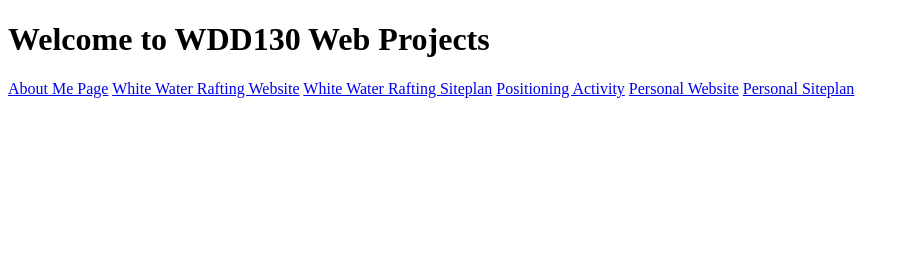
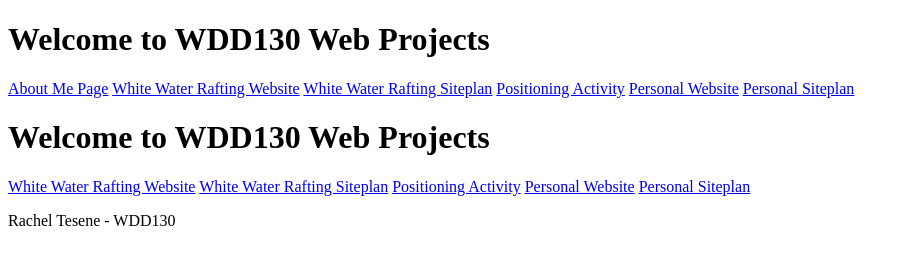
Before and after one commit to racheltesene/WDD130, a plain HTML site: page index.html in a window 1280 px wide. Shown: the whole page, without its empty margins (0-909 px from the left). Drawn offline with Linux system fonts and the light colour scheme.

Commit message:
added paragraph to the home page

```diff
--- a/index.html
+++ b/index.html
@@ -16,6 +16,15 @@
   <a href="#">Personal Website</a>
   <a href="#">Personal Siteplan</a>
 </nav>
+<h1>Welcome to WDD130 Web Projects</h1>
+<nav>
+  <a href="wwr/index.html">White Water Rafting Website</a>
+  <a href="wwr/site-plan-rafting.html">White Water Rafting Siteplan</a>
+  <a href="positioning.html">Positioning Activity</a>
+  <a href="#">Personal Website</a>
+  <a href="#">Personal Siteplan</a>
+</nav>
+<p>Rachel Tesene - WDD130</p>
 
 </body>
 </html>
```
